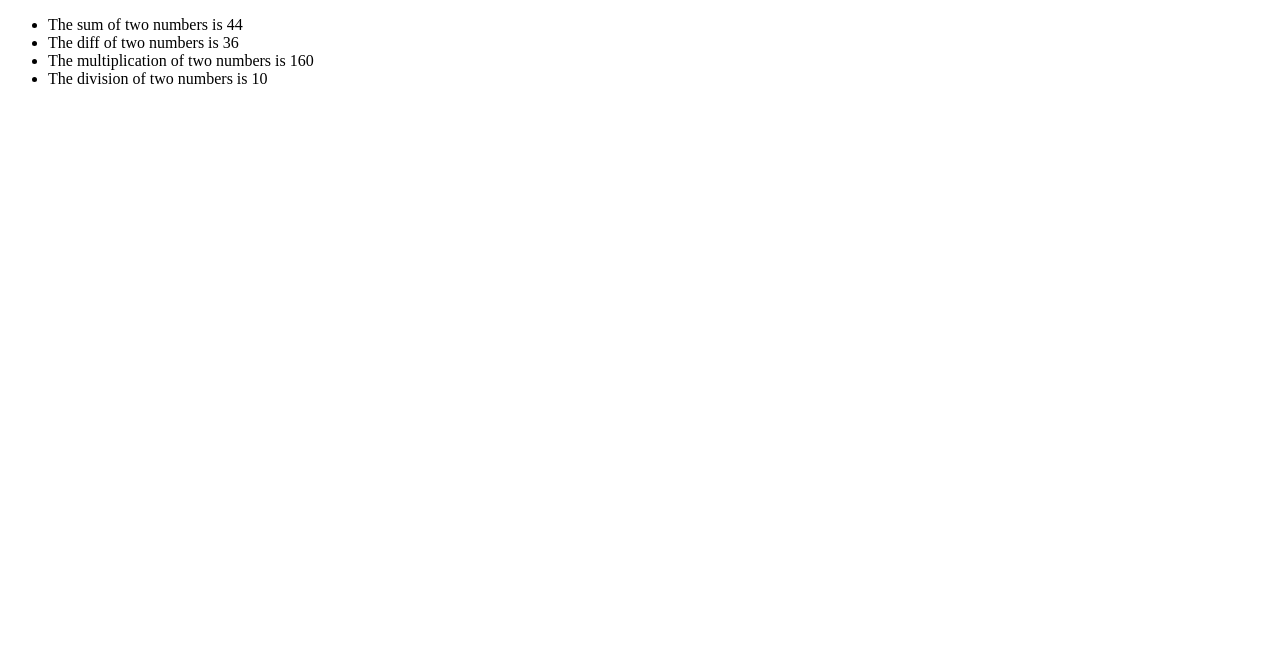
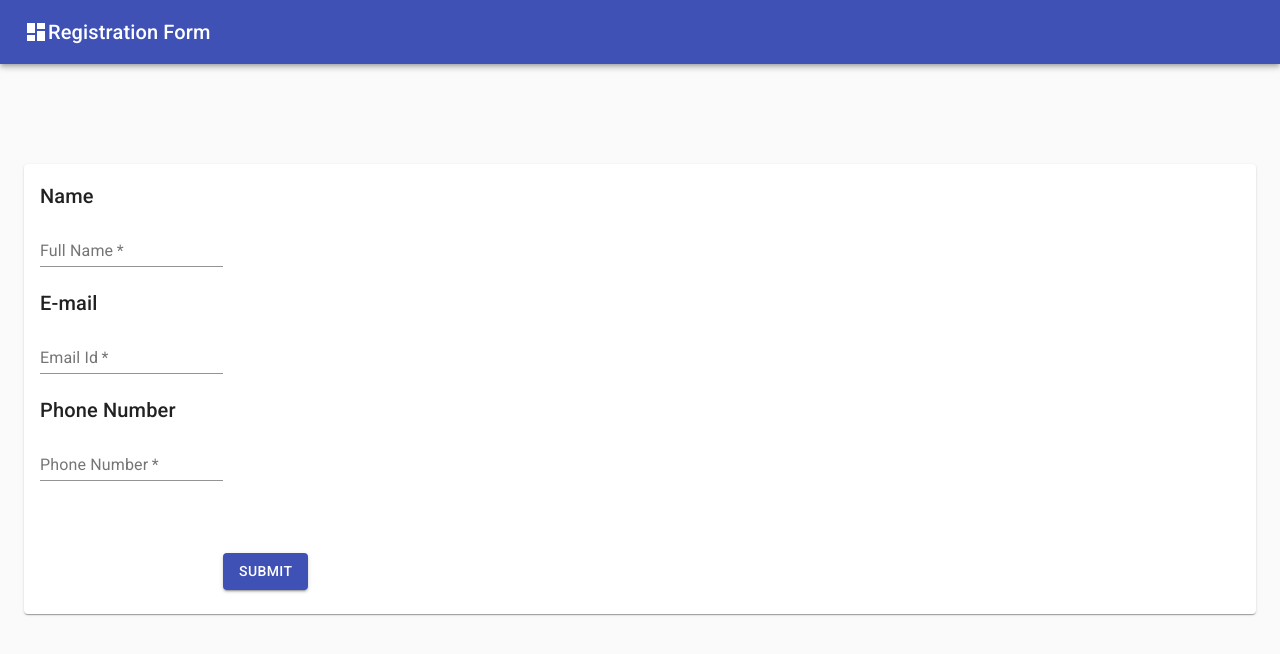
Before and after one commit to CodeAstronautic/uplift-react, a React (Create React App) app: page / in a window 1280 px wide. Shown: the top 654 px of the page. Built offline with nearby package versions, Linux system fonts and the light colour scheme.

Commit message:
Registration Form

```diff
--- a/public/index.html
+++ b/public/index.html
@@ -24,6 +24,10 @@
       work correctly both with client-side routing and a non-root public URL.
       Learn how to configure a non-root public URL by running `npm run build`.
     -->
+    <link
+      rel="stylesheet"
+      href="https://fonts.googleapis.com/css?family=Roboto:300,400,500,700&display=swap"
+    />
     <title>React App</title>
   </head>
   <body>
--- a/src/App.js
+++ b/src/App.js
@@ -1,17 +1,54 @@
-import React from "react";
-import {add,sub, mul, div}  from './Calc'
+
+import './App.css';
+import { Typography, AppBar, Button, Card, CardActions, CardContent, CardMedia, CssBaseline, TextField, Toolbar, Container } from '@material-ui/core'
+import { Dashboard, TextFields } from '@material-ui/icons';
+import { InputLabel } from '@material-ui/core';
+import { makeStyles } from '@material-ui/core/styles' ;
 
 
-function App(){
-  return(
+function App() {
+  return (
     <>
-    <ul>
-      <li>The sum of two numbers is {add(40,4)}</li>
-      <li>The diff of two numbers is {sub(40,4)}</li>
-      <li>The multiplication of two numbers is {mul(40,4)}</li>
-      <li>The division of two numbers is {div(40,4)}</li>
-    </ul>
+    <CssBaseline />
+
+    <AppBar position= "relative" gutterBottom>
+      <Toolbar>
+<Dashboard />
+<Typography variant= "h6">
+  Registration Form
+</Typography>
+</Toolbar>
+    </AppBar>
+
+    <Container style= {{marginTop: '100px'}} >
+      <Card>
+        <CardContent>
+          <Typography variant= "h6" gutterBottom>
+            Name
+          </Typography>
+          <TextField required label="Full Name"  />
+
+          <Typography variant= "h6" gutterBottom style= {{marginTop: '20px'}}>
+            E-mail
+          </Typography>
+          <TextField required label="Email Id"  />
+
+          <Typography variant= "h6" gutterBottom style= {{marginTop: '20px'}}>
+            Phone Number
+          </Typography>
+          <TextField required label="Phone Number"  />
+          <Button variant="contained" color= "primary"  style={{marginTop: '120px'}} >
+    Submit
+  </Button>
+
+        </CardContent>
+      </Card>
+    </Container>
+
+
+
     </>
-  )
+  );
 }
+
 export default App;
--- a/src/Calc.jsx
+++ /dev/null
@@ -1,18 +0,0 @@
-
-function add(a,b){
-    let sum =a +b;
-    return sum;
-}
-function sub(a,b){
-    let diff =a - b;
-    return diff;
-}
-function mul(a,b){
-    let mul =a*b;
-    return mul;
-}
-function div(a,b){
-    let div =a /b;
-    return div;
-}
-export {add,sub, mul, div};
--- a/src/index.js
+++ b/src/index.js
@@ -1,7 +1,17 @@
 import React from 'react';
 import ReactDOM from 'react-dom';
+import './index.css';
 import App from './App';
+import reportWebVitals from './reportWebVitals';
 
-ReactDOM.render(<App/>,
+ReactDOM.render(
+  <React.StrictMode>
+    <App />
+  </React.StrictMode>,
   document.getElementById('root')
 );
+
+// If you want to start measuring performance in your app, pass a function
+// to log results (for example: reportWebVitals(console.log))
+// or send to an analytics endpoint. Learn more: https://bit.ly/CRA-vitals
+reportWebVitals();
```
Also changed, not shown: src/demo.js (deleted, +0 -33 lines).
